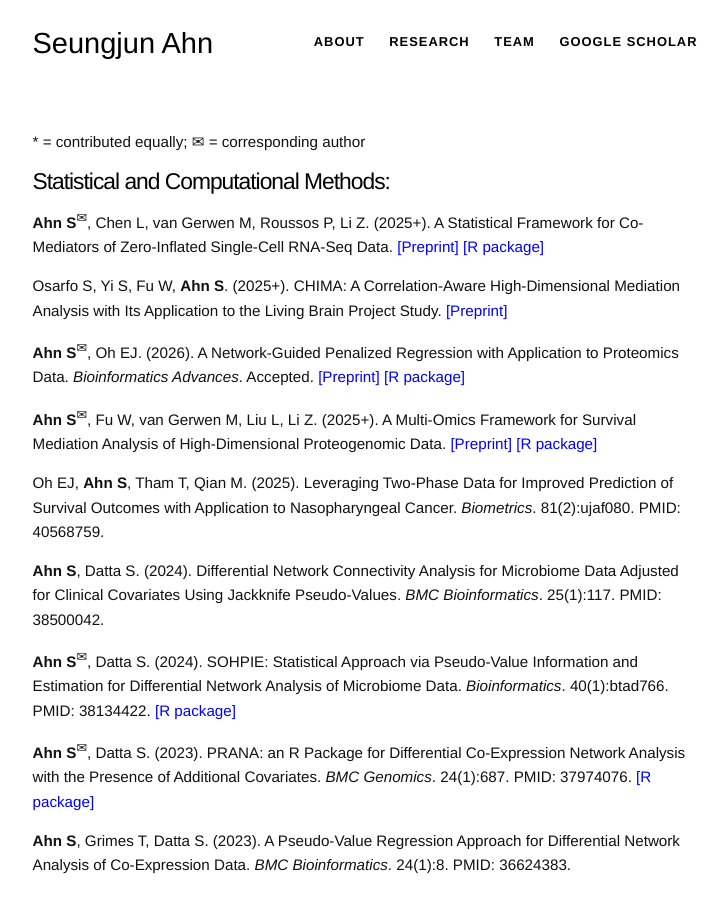
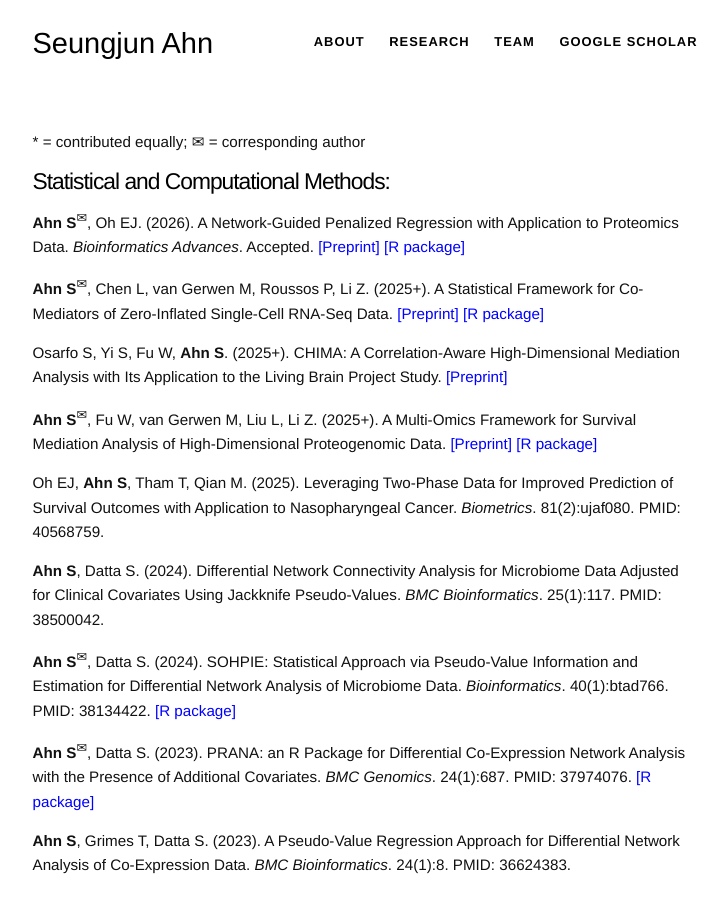
Before and after one commit to sjahnn/sjahnn.github.io, a Jekyll site: the page built from research.md, in a window 1280 px wide and 900 px high. Shown: the whole window, without its empty margins (275-1003 px from the left). Built offline with Jekyll 4.4.1, drawn with Linux system fonts in a browser that asks for light colours; some of the changed lines change nothing that is shown; some of the changed text lies outside the part shown.

Commit message:
Update research.md

```diff
--- a/research.md
+++ b/research.md
@@ -35,11 +35,11 @@ Oh EJ, **Ahn S**, Tham T, Qian M. (2025+). Leveraging Two-Phase Data for Improve
 --->
 
 # Statistical and Computational Methods:
+**Ahn S**<sup><span>&#9993;</span></sup>, Oh EJ. (2026). A Network-Guided Penalized Regression with Application to Proteomics Data. *Bioinformatics Advances*. Accepted. <a href="https://arxiv.org/abs/2505.22986" style="color: blue;">[Preprint]</a> <a href="https://cran.r-project.org/web/packages/NetGreg/index.html" style="color: blue;">[R package]</a>
+
 **Ahn S**<sup><span>&#9993;</span></sup>, Chen L, van Gerwen M, Roussos P, Li Z. (2025+). A Statistical Framework for Co-Mediators of Zero-Inflated Single-Cell RNA-Seq Data. <a href="https://arxiv.org/abs/2507.06113" style="color: blue;">[Preprint]</a> <a href="https://cran.r-project.org/web/packages/MedZIsc/index.html" style="color: blue;">[R package]</a>
 
 Osarfo S, Yi S, Fu W, **Ahn S**. (2025+). CHIMA: A Correlation-Aware High-Dimensional Mediation Analysis with Its Application to the Living Brain Project Study. <a href="https://arxiv.org/abs/2508.16883" style="color: blue;">[Preprint]</a>
-
-**Ahn S**<sup><span>&#9993;</span></sup>, Oh EJ. (2026). A Network-Guided Penalized Regression with Application to Proteomics Data. *Bioinformatics Advances*. Accepted. <a href="https://arxiv.org/abs/2505.22986" style="color: blue;">[Preprint]</a> <a href="https://cran.r-project.org/web/packages/NetGreg/index.html" style="color: blue;">[R package]</a>
 
 **Ahn S**<sup><span>&#9993;</span></sup>, Fu W, van Gerwen M, Liu L, Li Z. (2025+). A Multi-Omics Framework for Survival Mediation Analysis of High-Dimensional Proteogenomic Data. <a href="https://arxiv.org/abs/2503.08606" style="color: blue;">[Preprint]</a> <a href="https://cran.r-project.org/web/packages/SMAHP/index.html" style="color: blue;">[R package]</a>
 
@@ -78,7 +78,7 @@ Kim AH, Tham T, Giannaris PS, Kokabee M, Wilensky J, Tsang C, Wang BY, Panara K,
 
 Lovett JT, Westra WH, Roof S, Bakst RL, Sindhu K, Genden E, Wotman MT, Ivic-Pavlicic T, **Ahn S**, Chen T, Misiukiewicz K, Posner M. (2025). Incidence and outcomes of radiation-associated second primary malignancies in HPV-positive oropharyngeal cancer: long-term follow-up of the quarterback de-escalation trials. *Oral Oncology*. 169:107654. PMID: 40934671.
 
-Tham T, Kim AH, Wilensky J, Tsang C, Giannaris PS, Wang BY, Panara K, Christian Z, Kuan EC, Papagiannopoulos P, Tajudeen B, Eide J, Craig JR, Kshirsagar RS, Locke TB, **Ahn S**, Oh EJ, Fastenberg JH, Chaskes MB, Pollack AZ, Har-El G, Workman AD, Kohanski MA, Douglas J, Adappa ND, Palmer JN, Tong CCL. (2025). Frontal Sinus Inverted Papilloma: Surgical Challenges and Outcomes of a Multi-Institutional Cohort. *The Laryngoscope*. Online ahead of print. PMID: 40899433.
+Tham T, Kim AH, Wilensky J, Tsang C, Giannaris PS, Wang BY, Panara K, Christian Z, Kuan EC, Papagiannopoulos P, Tajudeen B, Eide J, Craig JR, Kshirsagar RS, Locke TB, **Ahn S**, Oh EJ, Fastenberg JH, Chaskes MB, Pollack AZ, Har-El G, Workman AD, Kohanski MA, Douglas J, Adappa ND, Palmer JN, Tong CCL. (2025). Frontal Sinus Inverted Papilloma: Surgical Challenges and Outcomes of a Multi-Institutional Cohort. *The Laryngoscope*. 136(2):736-743. PMID: 40899433.
 
 Gebru NM, James TG, **Ahn S**, Cheong J, Berry MS, Cook RL, Leeman RF. (2024). A Behavioral Economic Examination of Sexual Behaviors in the Era of Pre-Exposure Prophylaxis via Explanatory Sequential Mixed Methods. *Archives of Sexual Behavior*. 53(4):1541-1559. PMID: 38472604.
 
```
